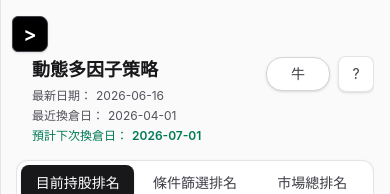
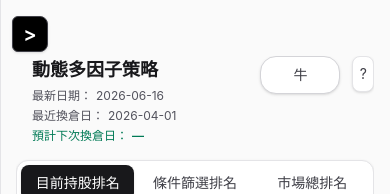
Before and after one commit to amu-0713/my-stock-rank, a React (Vite) app: page /strategy/1 in a window 390 px wide. Shown: the top 194 px of the page. Built offline with nearby package versions, Linux system fonts and the light colour scheme.

Commit message:
Update StrategyPage.jsx

```diff
--- a/src/pages/StrategyPage.jsx
+++ b/src/pages/StrategyPage.jsx
@@ -47,7 +47,7 @@ export default function StrategyPage() {
     setError(null)
     fetch('/result.json', { cache: 'no-store' })
       .then(async (res) => {
-        if (!res.ok) throw new Error(`${TEXT.loadErrorPrefix}${res.status}`)
+        if (!res.ok) throw new Error(`\\( {TEXT.loadErrorPrefix} \\)${res.status}`)
         return await res.json()
       })
       .then((json) => {
@@ -73,7 +73,7 @@ export default function StrategyPage() {
     setError(null)
     fetch('/result_2.json', { cache: 'no-store' })
       .then(async (res) => {
-        if (!res.ok) throw new Error(`${TEXT.loadErrorPrefix}${res.status}`)
+        if (!res.ok) throw new Error(`\\( {TEXT.loadErrorPrefix} \\)${res.status}`)
         return await res.json()
       })
       .then((json) => {
@@ -106,12 +106,11 @@ export default function StrategyPage() {
         {/* Header */}
         <div className="sticky top-0 z-50 space-y-4 border-b border-zinc-200 bg-zinc-50 pb-4 shadow-sm sm:space-y-6 sm:pb-6 landscape:max-md:space-y-0 landscape:max-md:pb-0 landscape:max-md:pt-0">
           <div className="flex items-start justify-between gap-3 landscape:max-md:hidden">
-            {/* 左側：標題 + 日期資訊（加 flex-1 min-w-0 避免擠壓右側按鈕） */}
-            <div className="flex-1 min-w-0">
+            <div>
               <div className="pl-4 text-lg font-semibold sm:text-xl">{title}</div>
 
-              {/* 手機直式：三個日期改用 flex-col 垂直堆疊，確保正確換行 */}
-              <div className="mt-1 pl-4 flex flex-col gap-1 text-xs text-zinc-600 sm:flex-row sm:items-center sm:gap-x-4 sm:text-sm">
+              {/* 這裡使用 flex-wrap 與 gap 讓手機版自動換行 */}
+              <div className="mt-1 pl-4 flex flex-wrap sm:flex-row sm:items-center gap-y-1 sm:gap-x-4 text-xs text-zinc-600 sm:text-sm">
 
                 {/* 最新日期 */}
                 <div className="flex items-baseline">
@@ -131,22 +130,20 @@ export default function StrategyPage() {
                 {/* 分隔線：在 sm 以上顯示 */}
                 <div className="hidden sm:block text-zinc-300">｜</div>
 
-                {/* 預計下次換倉日 */}
+                {/* 預計下次換倉日 (新增) */}
                 <div className="flex items-baseline">
                   <span className="font-medium text-emerald-700">{TEXT.nextRebalanceDate}</span>
-                  <span className="ml-1 font-semibold text-emerald-700">{data?.next_rebalance_date ?? '—'}</span>
+                  <span className="ml-1 font-semibold text-emerald-700">{data?.next_rebalanc_date ?? '—'}</span>
                 </div>
 
               </div>
             </div>
 
-            {/* 右側按鈕群組（加 flex-shrink-0 保護按鈕大小） */}
-            <div className="flex items-center gap-2 flex-shrink-0">
-              {/* 手機直式專用牛熊切換按鈕（策略1） */}
+            {/* 手機直式專用牛熊切換按鈕（放在問號的正左側） */}
             {isStrategy1 && (
               <button
                 onClick={() => setRegime(prev => (prev === 'bull' ? 'bear' : 'bull'))}
-                  className="md:hidden landscape:hidden px-6 py-1.5 rounded-2xl border border-zinc-300 bg-white text-sm font-medium text-zinc-700 hover:bg-zinc-50 transition-colors shadow-sm flex items-center gap-2"
+                className="md:hidden landscape:hidden px-8 py-2 rounded-2xl border border-zinc-300 bg-white text-sm font-medium text-zinc-700 hover:bg-zinc-50 transition-colors shadow-sm flex items-center gap-2"
               >
                 {regime === 'bull' ? '牛' : '熊'}
               </button>
@@ -159,7 +156,6 @@ export default function StrategyPage() {
             >
               ?
             </Link>
-            </div>
           </div>
 
           <div className="landscape:max-md:pr-6 landscape:max-md:scale-[0.9] landscape:max-md:origin-top-left landscape:max-md:w-[111.111%]">
```
Lines whose indentation alone changed are shown as unchanged.
